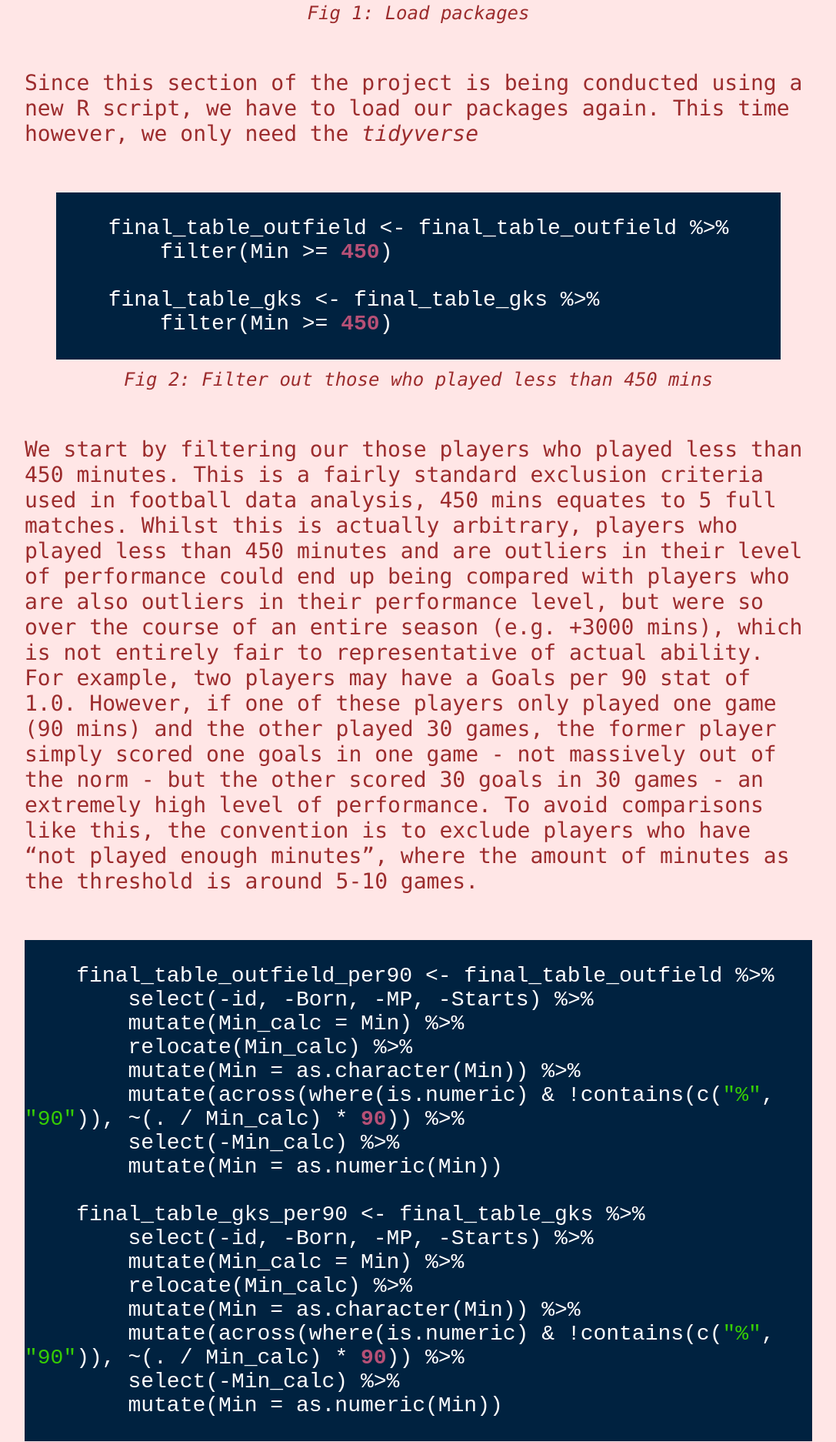
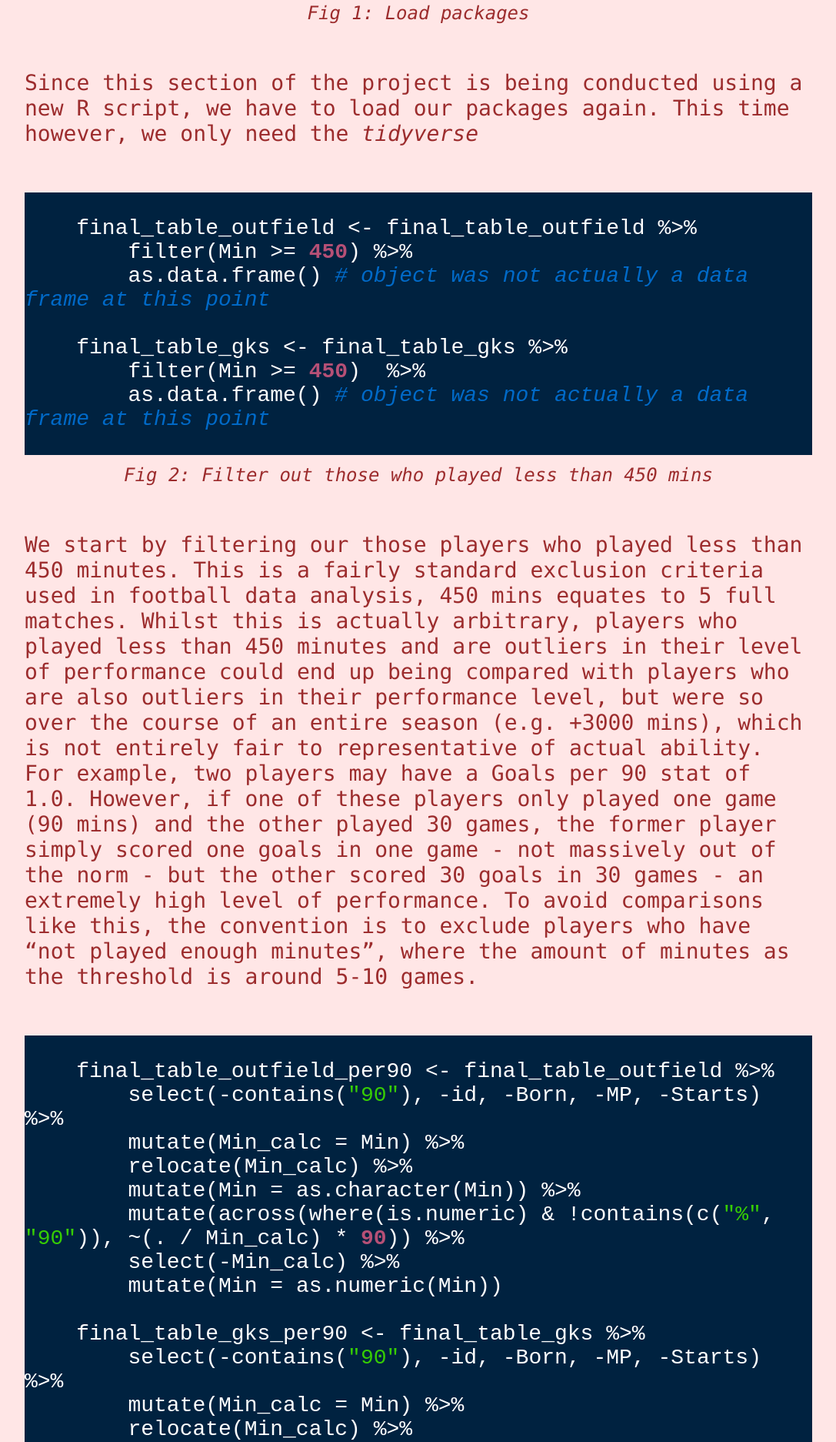
Before and after one commit to CharlieHomewood/website, a Jekyll site: the page built from _posts/projects/Making percentile radars/2023-08-05-project1-post4.md, in a window 1280 px wide. Shown: the part 1379-3252 px from the top of the page at 77% size, without its empty margins (96-1183 px from the left). Built offline with Jekyll 4.4.1, drawn with Linux system fonts in a browser that asks for light colours; some of the changed text lies outside the part shown.

Commit message:
06/11/2023 commit 4

```diff
--- a/_posts/projects/Making percentile radars/2023-08-05-project1-post4.md
+++ b/_posts/projects/Making percentile radars/2023-08-05-project1-post4.md
@@ -30,10 +30,12 @@ Since this section of the project is being conducted using a new R script, we ha
 {% highlight r %}
 
     final_table_outfield <- final_table_outfield %>%
-        filter(Min >= 450)
+        filter(Min >= 450) %>%
+        as.data.frame() # object was not actually a data frame at this point
 
     final_table_gks <- final_table_gks %>%
-        filter(Min >= 450)
+        filter(Min >= 450)  %>%
+        as.data.frame() # object was not actually a data frame at this point
 
 {% endhighlight %}
 <p id="code-snippet-caption"> Fig 2: Filter out those who played less than 450 mins </p>
@@ -45,7 +47,7 @@ We start by filtering our those players who played less than 450 minutes. This i
 {% highlight r %}
 
     final_table_outfield_per90 <- final_table_outfield %>%
-        select(-id, -Born, -MP, -Starts) %>%
+        select(-contains("90"), -id, -Born, -MP, -Starts) %>%
         mutate(Min_calc = Min) %>%
         relocate(Min_calc) %>%
         mutate(Min = as.character(Min)) %>%
@@ -54,13 +56,18 @@ We start by filtering our those players who played less than 450 minutes. This i
         mutate(Min = as.numeric(Min))
 
     final_table_gks_per90 <- final_table_gks %>%
-        select(-id, -Born, -MP, -Starts) %>%
+        select(-contains("90"), -id, -Born, -MP, -Starts) %>%
         mutate(Min_calc = Min) %>%
         relocate(Min_calc) %>%
         mutate(Min = as.character(Min)) %>%
         mutate(across(where(is.numeric) & !contains(c("%", "90")), ~(. / Min_calc) * 90)) %>%
         select(-Min_calc) %>%
         mutate(Min = as.numeric(Min))
+
+    final_table_gks_per90 <- cbind(
+        final_table_gks_per90,
+        select(final_table_gks, "PSxG_mins_GoalsAgainst_per_90")
+        )
 
 {% endhighlight %}
 <p id="code-snippet-caption"> Fig 3: Create per 90 stats </p>
```
